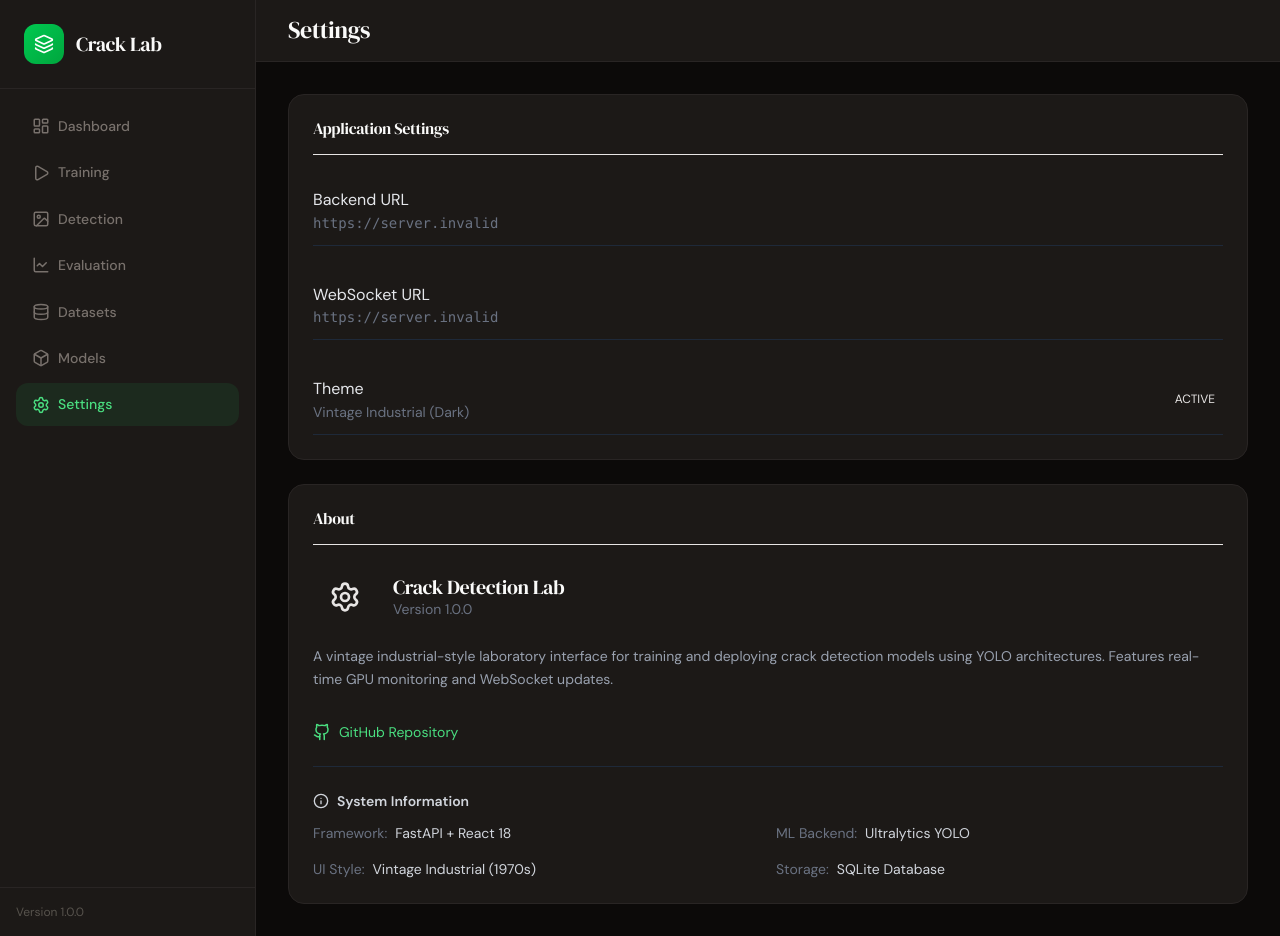
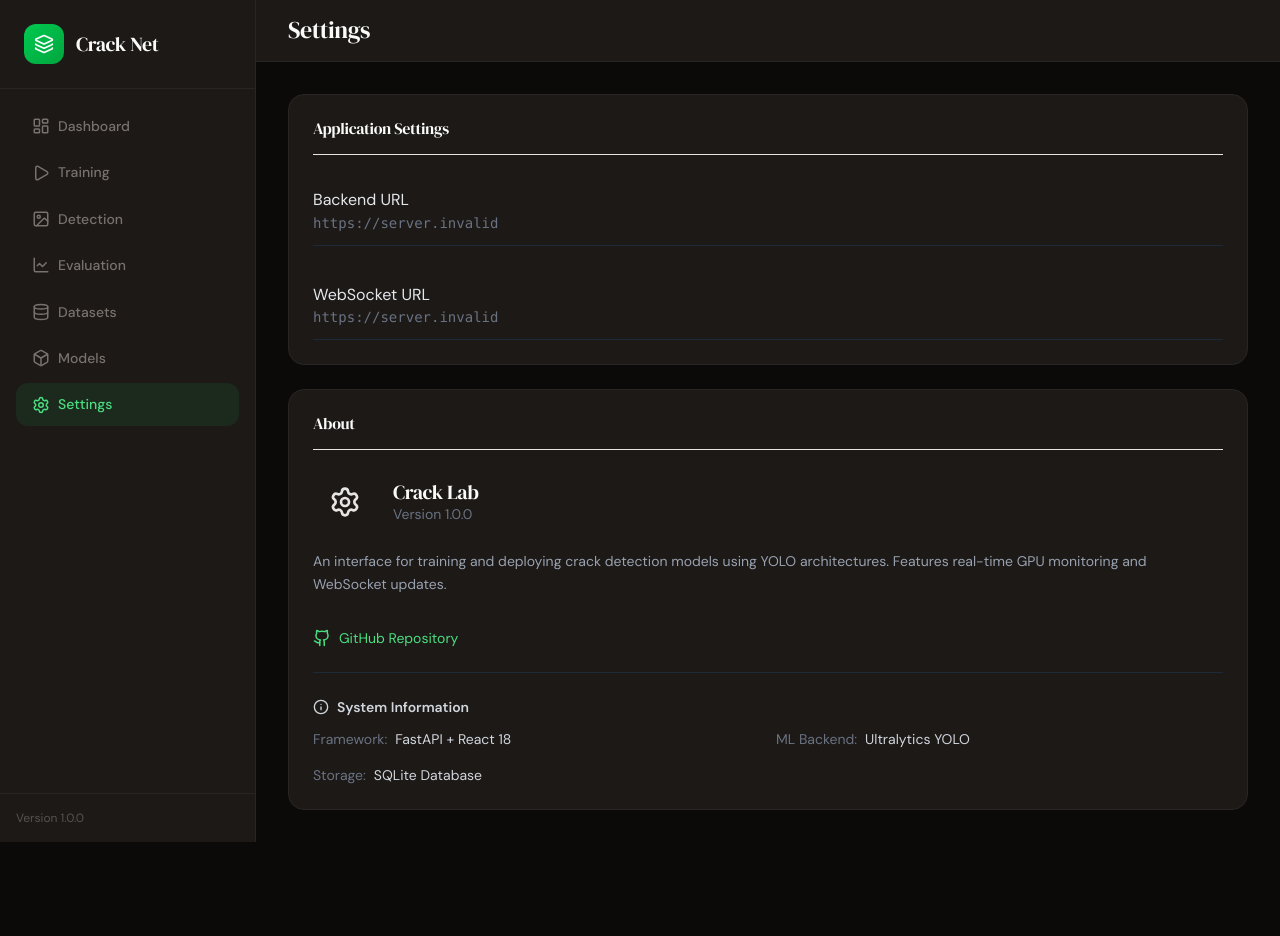
Before and after one commit to trieu-h/cracks, a React app in the folder frontend/: page /settings in a window 1280 px wide. After the commit the page ends 842 px from the top, so only its background shows below. Built offline with nearby package versions, Linux system fonts and the light colour scheme; no server answers; the HTML template or start-up script is replaced by a standard one.

Commit message:
Change Crack Lab to crack net

```diff
--- a/frontend/src/components/layout/Layout.tsx
+++ b/frontend/src/components/layout/Layout.tsx
@@ -40,7 +40,7 @@
             </div>
             <div>
               <h1 className="font-serif text-xl text-stone-100">
-                Crack Lab
+                Crack Net
               </h1>
             </div>
           </div>
--- a/frontend/src/pages/Settings.tsx
+++ b/frontend/src/pages/Settings.tsx
@@ -24,18 +24,6 @@
               </div>
             </div>
           </div>
-
-          <div className="flex items-center justify-between py-3 border-b border-gray-800">
-            <div>
-              <div className="text-gray-200">Theme</div>
-              <div className="text-sm text-gray-500">
-                Vintage Industrial (Dark)
-              </div>
-            </div>
-            <div className="text-xs text-vintage-orange bg-vintage-orange/20 px-2 py-1 rounded">
-              ACTIVE
-            </div>
-          </div>
         </div>
       </Panel>
 
@@ -46,13 +34,13 @@
               <Settings size={32} className="text-vintage-orange" />
             </div>
             <div>
-              <h3 className="text-xl font-bold text-gray-200">Crack Detection Lab</h3>
+              <h3 className="text-xl font-bold text-gray-200">Crack Lab</h3>
               <p className="text-sm text-gray-500">Version 1.0.0</p>
             </div>
           </div>
 
           <p className="text-gray-400 text-sm leading-relaxed">
-            A vintage industrial-style laboratory interface for training and deploying
+            An interface for training and deploying
             crack detection models using YOLO architectures. Features real-time
             GPU monitoring and WebSocket updates.
           </p>
@@ -84,10 +72,6 @@
                 <span className="text-gray-300 ml-2">Ultralytics YOLO</span>
               </div>
               <div>
-                <span className="text-gray-500">UI Style:</span>
-                <span className="text-gray-300 ml-2">Vintage Industrial (1970s)</span>
-              </div>
-              <div>
                 <span className="text-gray-500">Storage:</span>
                 <span className="text-gray-300 ml-2">SQLite Database</span>
               </div>
```
